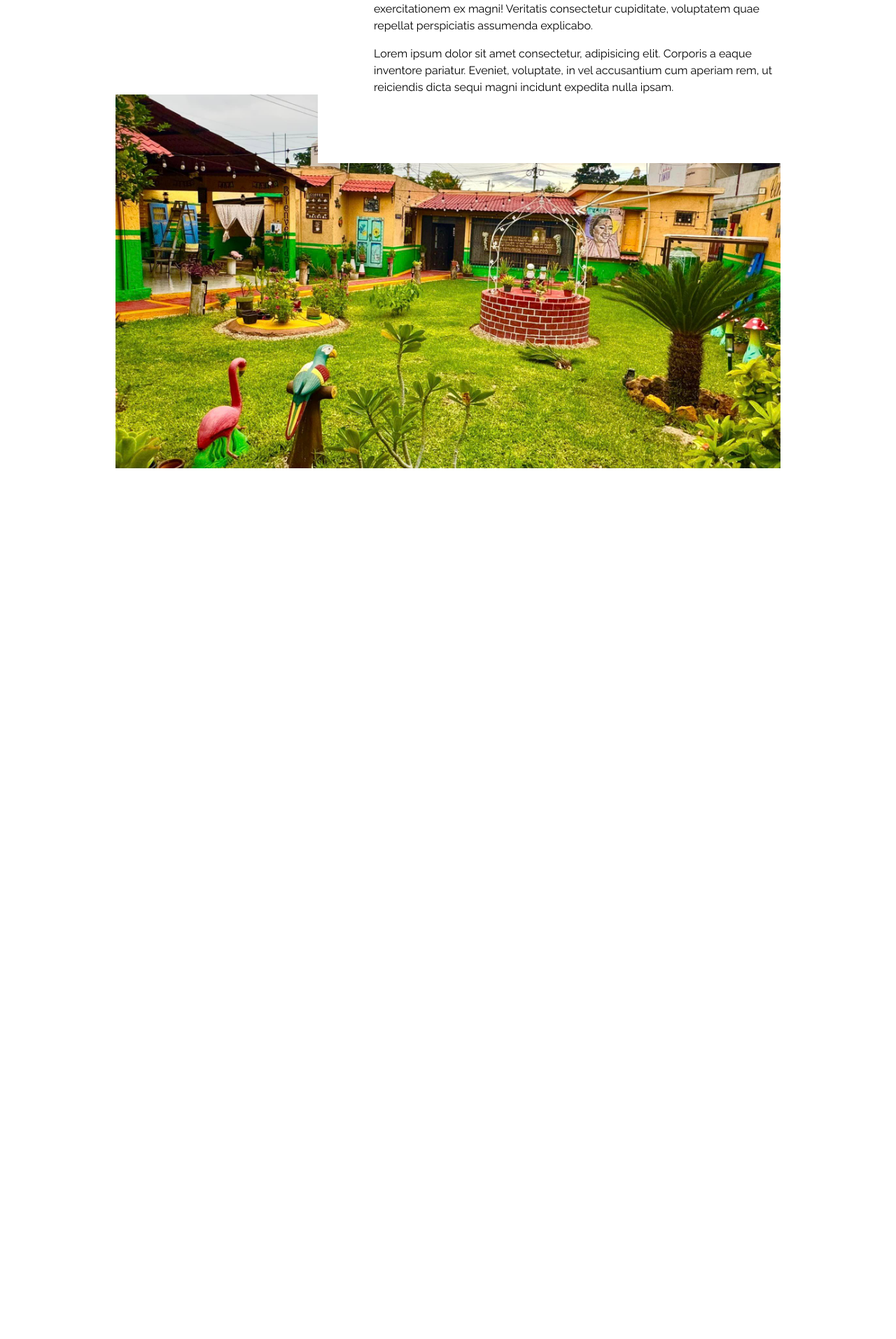
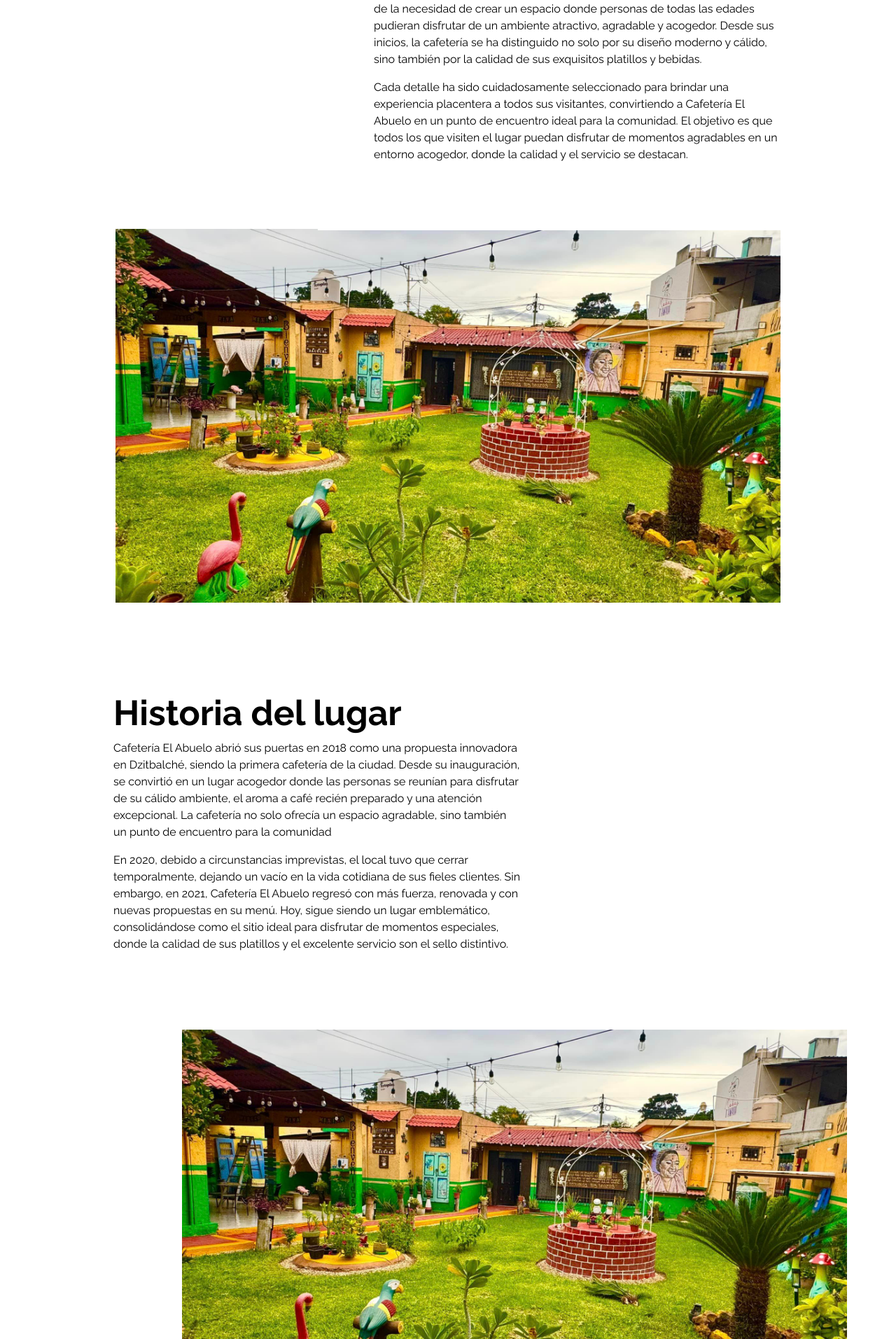
Before and after one commit to OscarNohGarma/Equipo-1-Bon-Apettit, an Angular app in the folder el-abuelo-angular/: page / in a window 1280 px wide. Shown: the part 687-2600 px from the top of the page at 70% size. Before the commit the page ends 1356 px from the top, so only its background shows below. Built offline with nearby package versions, Linux system fonts and the light colour scheme.

Commit message:
Cambios en Inicio, html y css

```diff
--- a/el-abuelo-angular/src/app/components/inicio/inicio.component.html
+++ b/el-abuelo-angular/src/app/components/inicio/inicio.component.html
@@ -1,14 +1,27 @@
 <main class="main"></main>
 
 
-<section class="contenedor mt-5 nosotros container">
+<div class="contenedor mt-5 nosotros container">
     <div class="contenido-nosotros">
         <h2>Sobre Nosotros</h2>
-        <p>Lorem ipsum dolor sit amet consectetur adipisicing elit. Earum odio vel dolor voluptates, asperiores quod
-            laudantium repellendus? Repudiandae exercitationem ex magni! Veritatis consectetur cupiditate,
-            voluptatem quae repellat perspiciatis assumenda explicabo.</p>
-        <p>Lorem ipsum dolor sit amet consectetur, adipisicing elit. Corporis a eaque inventore pariatur. Eveniet,
-            voluptate, in vel accusantium cum aperiam rem, ut reiciendis dicta sequi magni incidunt expedita nulla
-            ipsam.</p>
+
+        <p>Cafetería El Abuelo nace como un proyecto personal con el objetivo de ofrecer una experiencia única en el municipio de Dzitbalché.
+            El establecimiento surgió de la necesidad de crear un espacio donde personas de todas las edades pudieran disfrutar de un ambiente atractivo, agradable y acogedor.
+            Desde sus inicios, la cafetería se ha distinguido no solo por su diseño moderno y cálido, sino también por la calidad de sus exquisitos platillos y bebidas.</p>
+        <p>Cada detalle ha sido cuidadosamente seleccionado para brindar una experiencia placentera a todos sus visitantes, convirtiendo a Cafetería El Abuelo en un punto de encuentro ideal para la comunidad.
+            El objetivo es que todos los que visiten el lugar puedan disfrutar de momentos agradables en un entorno acogedor, donde la calidad y el servicio se destacan.</p>
     </div>
-</section>
+</div>
+
+<div class="contenedor mt-5 historia container">
+    <div class="contenido-historia">
+        <h2>Historia del lugar</h2>
+
+        <p>Cafetería El Abuelo abrió sus puertas en 2018 como una propuesta innovadora en Dzitbalché, siendo la primera cafetería de la ciudad. Desde su inauguración, se convirtió en un lugar acogedor donde las personas se reunían
+            para disfrutar de su cálido ambiente, el aroma a café recién preparado y una atención excepcional. La cafetería no solo ofrecía un espacio agradable,
+            sino también un punto de encuentro para la comunidad</p>
+        <p>En 2020, debido a circunstancias imprevistas, el local tuvo que cerrar temporalmente, dejando un vacío en la vida cotidiana de sus fieles clientes. Sin embargo, en 2021, Cafetería El Abuelo regresó con más fuerza, renovada y con nuevas propuestas en su menú. Hoy, sigue siendo un lugar
+            emblemático, consolidándose como el sitio ideal para disfrutar de momentos especiales,
+            donde la calidad de sus platillos y el excelente servicio son el sello distintivo.</p>
+    </div>
+</div>
--- a/el-abuelo-angular/src/app/components/inicio/inicio.component.scss
+++ b/el-abuelo-angular/src/app/components/inicio/inicio.component.scss
@@ -1,91 +1,3 @@
-// .body {
-//   position: absolute;
-//   top: 220px;
-//   left: 150px;
-// }
-
-// .title {
-//   color: white;
-//   font-size: 50px;
-//   text-align: left;
-// }
-
-// .information {
-//   color: #9d917c;
-//   text-align: left;
-//   top: 10px;
-//   font-style: italic;
-//   text-transform: uppercase;
-//   font-size: 25px;
-// }
-
-// p {
-//   line-height: 0.5;
-// }
-
-// .color {
-//   background-color: #6c5a60;
-// }
-
-// .nav-cafe {
-//   position: absolute;
-//   width: 300px;
-//   height: auto;
-//   top: 190px;
-//   left: 1000px;
-// }
-
-// .box {
-//   position: absolute;
-//   color: white;
-//   text-align: left;
-//   top: 370px;
-//   left: 150px;
-// }
-
-// .box1 {
-//   position: absolute;
-//   color: white;
-//   text-align: left;
-//   font-family: Tahoma;
-//   top: 450px;
-//   left: 260px;
-//   font-size: 32px;
-// }
-
-// .nav-icon {
-//   position: absolute;
-//   width: 100px;
-//   height: auto;
-//   top: 20px;
-//   left: -10px;
-// }
-
-// .box2 {
-//   position: absolute;
-//   color: white;
-//   text-align: left;
-//   top: 450px;
-//   left: -10px;
-// }
-
-// .box3 {
-//   position: absolute;
-//   color: white;
-//   font-family: Tahoma;
-//   text-align: left;
-//   top: 610px;
-//   left: 260px;
-//   font-size: 32px;
-// }
-
-// .nav-icon2 {
-//   position: absolute;
-//   width: 80px;
-//   height: auto;
-//   top: 130px;
-//   left: 150px;
-// }
 
 h1 {
   font-size: 20px;
@@ -137,3 +49,39 @@ h3 {
 .contenido-nosotros p {
   margin-bottom: 1rem;
 }
+
+
+
+.historia {
+  display: grid;
+  color: black;
+  grid-template-rows: repeat(2, 1fr);
+  background-image: url(../../../assets/menu.jpg);
+  background-repeat: no-repeat;
+  background-position: bottom right;
+  background-size: 800px;
+}
+
+@media (min-width: 992px) {
+  .historia {
+    background-size: 950px;
+    grid-template-columns: repeat(3, 1fr);
+  }
+}
+
+.contenido-historia {
+  background-color: white;
+  padding: 5rem 5rem 0 5rem;
+}
+
+@media (min-width: 768px) {
+  .contenido-historia {
+    padding-bottom: 5rem;
+  }
+}
+
+@media (min-width: 992px) {
+  .contenido-historia {
+    grid-column: 1/3;
+  }
+}
```
